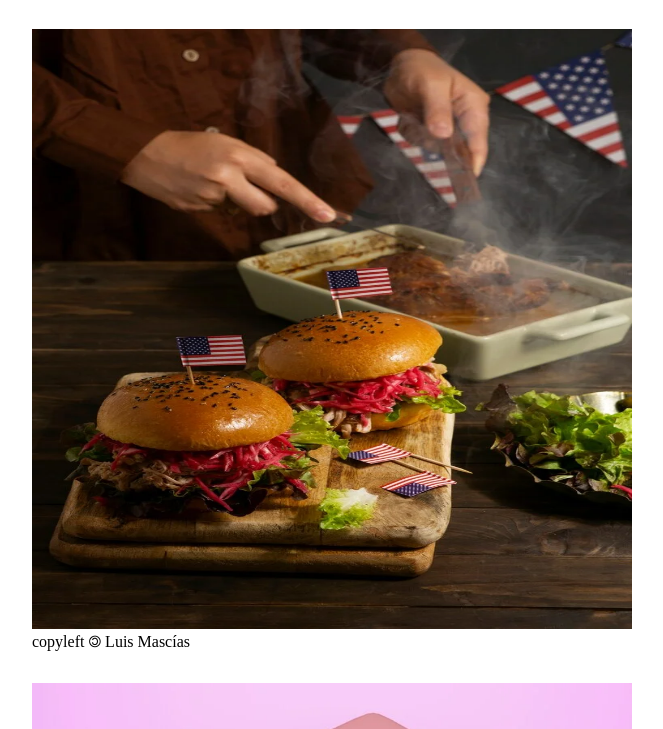
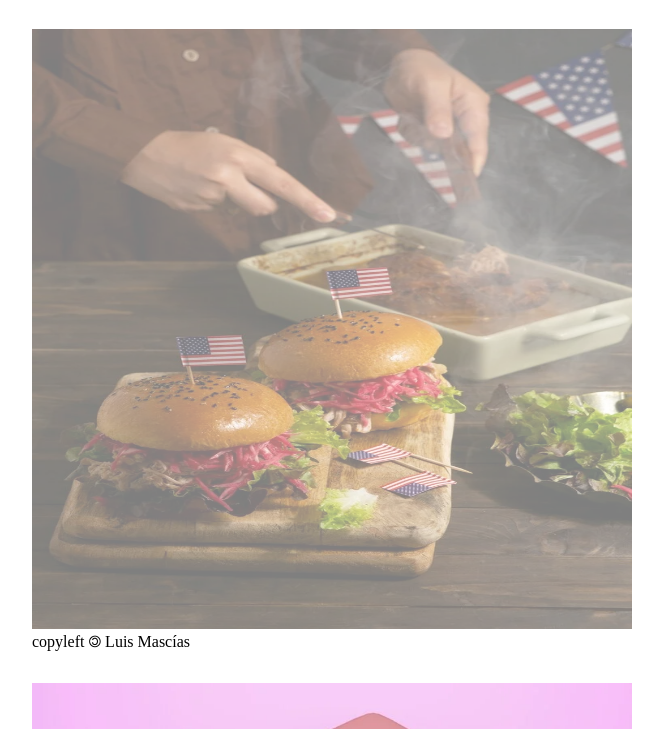
Before and after one commit to Lmx076/ejercicio6, a plain HTML site: page index.html in a window 1280 px wide. In both pictures the pointer is over the picture 348 px from the left and 978 px from the top of the page. Shown: the part 649-1378 px from the top of the page, without its empty margins (16-679 px from the left). Drawn offline with Linux system fonts and the light colour scheme.

Commit message:
Update index.html

```diff
--- a/index.html
+++ b/index.html
@@ -46,6 +46,9 @@ div{
         #primero:hover{
             filter: hue-rotate(90deg);
         }
+         #segundo:hover{
+            opacity: 50%;
+        }
     </style>
 </head>
 <body>
@@ -64,7 +67,7 @@ div{
                 <figure>
                     <picture>
                         <source srcset="" type="image/jpg">
-                        <img src="./img2.webp" alt="Pizza">
+                        <img id="segundo" src="./img2.webp" alt="Pizza">
                     </picture>
                     <figcaption>copyleft 🄯 Luis Mascías</figcaption>
                 </figure>
```
